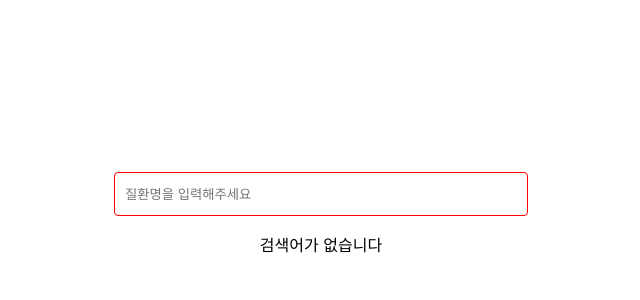
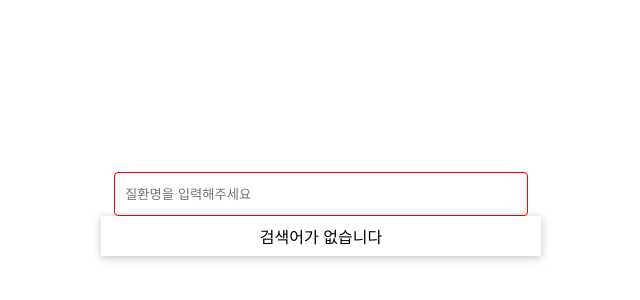
Before and after one commit to eastsunyong/pre-onboarding-11th-4week, a React (Create React App) app: page / in a window 1280 px wide. Shown: the part 28-328 px from the top of the page, without its empty margins (319-959 px from the left). Built offline with nearby package versions, Linux system fonts and the light colour scheme.

Commit message:
Style : NoSearch 스타일 수정

```diff
--- a/src/components/NoSearch.style.ts
+++ b/src/components/NoSearch.style.ts
@@ -1,5 +1,10 @@
 import styled from 'styled-components';
 
 export const Container = styled.div`
+  display: flex;
+  align-items: center;
+  justify-content: center;
   height: 40px;
+  width: 440px;
+  box-shadow: 0px 2px 8px rgba(17, 24, 39, 0.25);
 `;
```
